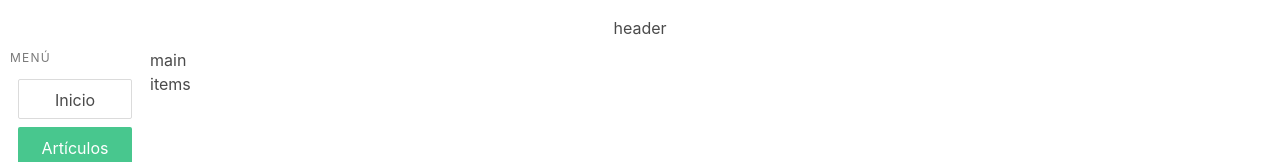
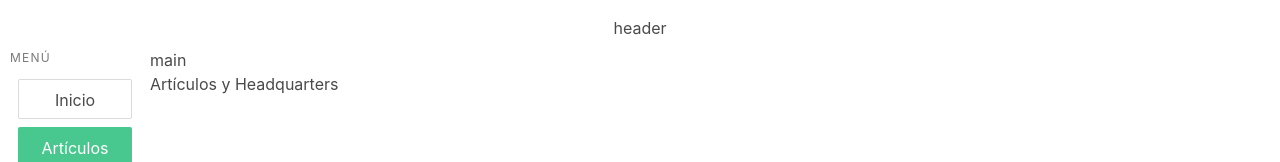
Before and after one commit to alexvkcr/shop, a Vue app in the folder shop/: page /items in a window 1280 px wide. Shown: the top 162 px of the page. Built offline with nearby package versions, Linux system fonts and the light colour scheme.

Commit message:
refactor: better footer & feature: new section

```diff
--- a/shop/src/components/Items.vue
+++ b/shop/src/components/Items.vue
@@ -1,6 +1,6 @@
 <template>
   <div id="items">
-    items
+    Artículos y Headquarters
   </div>
 </template>
 
```
